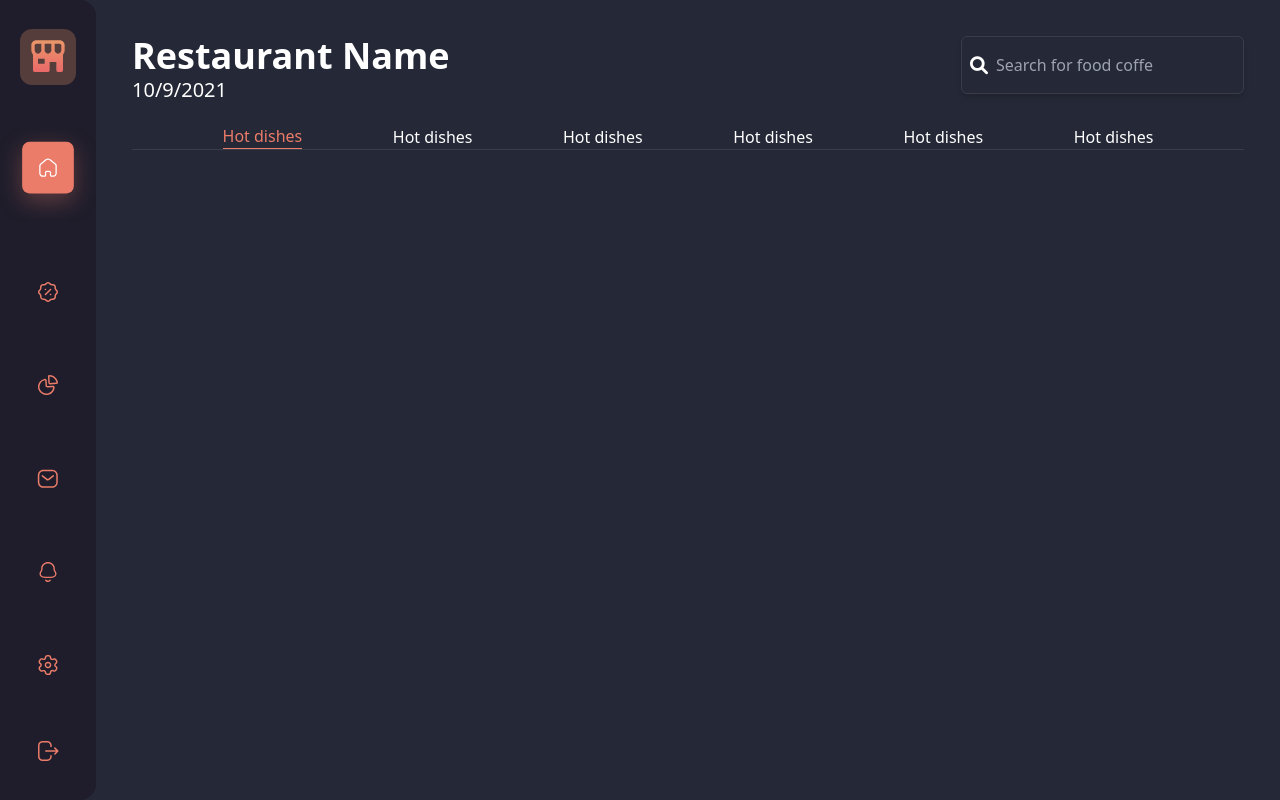
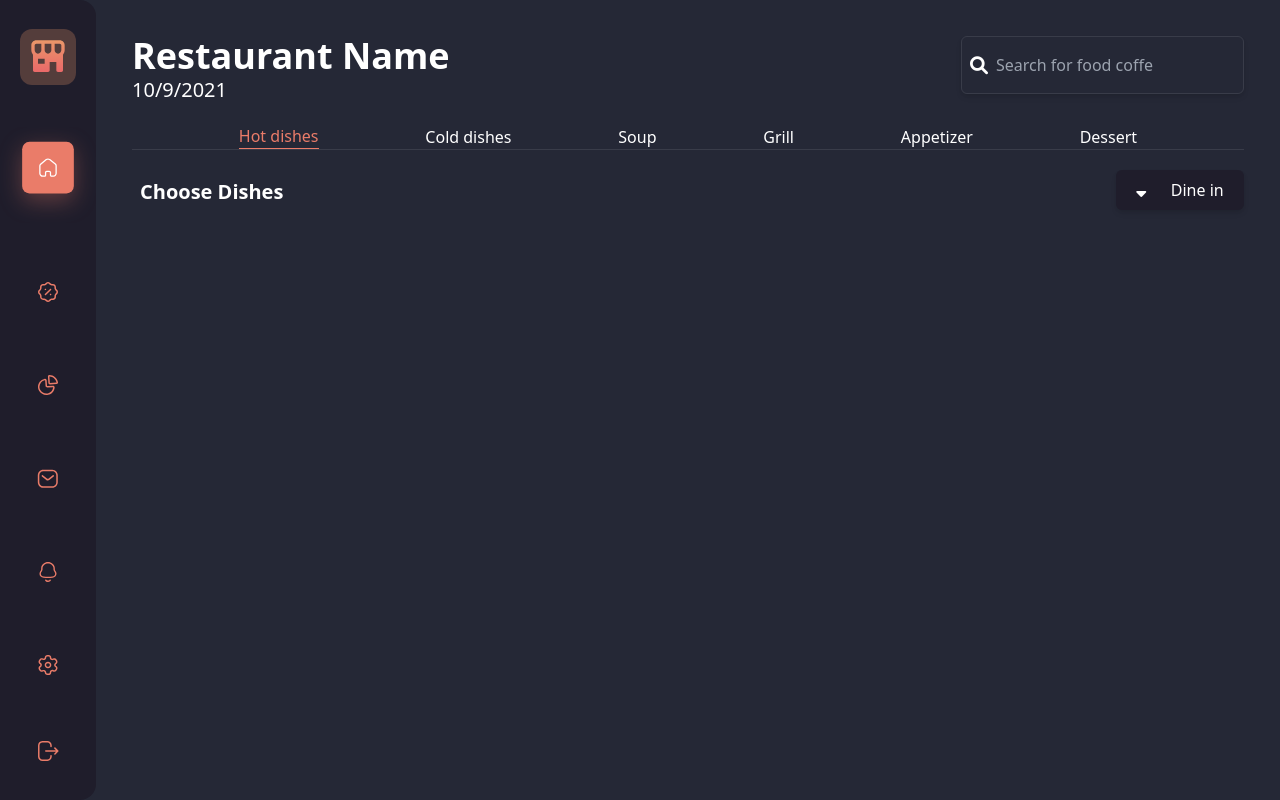
Before and after one commit to carlosmpr/frontEndPortafolio, a React (Create React App) app in the folder menudashboard/: page / in a window 1280 px wide. Built offline with nearby package versions, Linux system fonts and the light colour scheme.

Commit message:
Dropdown

```diff
--- a/menudashboard/src/components/Content/Content.jsx
+++ b/menudashboard/src/components/Content/Content.jsx
@@ -1,4 +1,5 @@
 import React from "react";
+import DropDown from "../DropDown/DropDown";
 import SearchBar from "../SearchBar";
 import Navigation from "../TextNavigation/Navigation";
 export default function Content() {
@@ -15,6 +16,14 @@ export default function Content() {
           <SearchBar />
         </div>
      <Navigation />
+
+     <div className="w-full flex items-start justify-between">
+          <div className="p-2">
+            <h1 className="text-xl font-bold text-primary">Choose Dishes</h1>
+            </div>
+
+       <DropDown />
+        </div>
       </div>
     </div>
   );
--- /dev/null
+++ b/menudashboard/src/components/DropDown/DropDown.jsx
@@ -0,0 +1,26 @@
+import React, { useState } from "react";
+
+export default function DropDown() {
+  const [show, setShow] = useState(false);
+  const [text , setText] = useState('Dine in')
+
+  const setDropdown = (e) => {
+      setText(e.target.innerText)
+      setShow(false)
+  }
+  return (
+    <div className="relative flex w-32 bg-primary shadow-md rounded-md p-2 items-center justify-around">
+      <i class="fas fa-sort-down text-primary"></i>
+      <button onClick={() => setShow(!show)} className="text-primary">
+        {text}
+      </button>
+      {show ? (
+        <div  className="absolute flex top-10 flex-col p-4 bg-primary text-primary">
+          <p className="cursor-pointer"onClick={setDropdown}>Dine in</p>
+          <p className="cursor-pointer" onClick={setDropdown}>To Go </p>
+          <p className="cursor-pointer" onClick={setDropdown}>Delivery</p>
+        </div>
+      ) : null}
+    </div>
+  );
+}
--- a/menudashboard/src/components/TextNavigation/NavigationItem.jsx
+++ b/menudashboard/src/components/TextNavigation/NavigationItem.jsx
@@ -2,6 +2,6 @@ import React from 'react'
 
 export default function NavigationItem({text, active}) {
     return (
-        <p className={`${active ? "text-secondary border-b border-secondary" :"text-primary"} cursor-pointer`}>Hot dishes</p>
+        <p className={`${active ? "text-secondary border-b border-secondary" :"text-primary"} cursor-pointer`}>{text}</p>
     )
 }
```
Also changed, not shown: menudashboard/src/components/TextNavigation/Navigation.jsx (+5 -8 lines).
